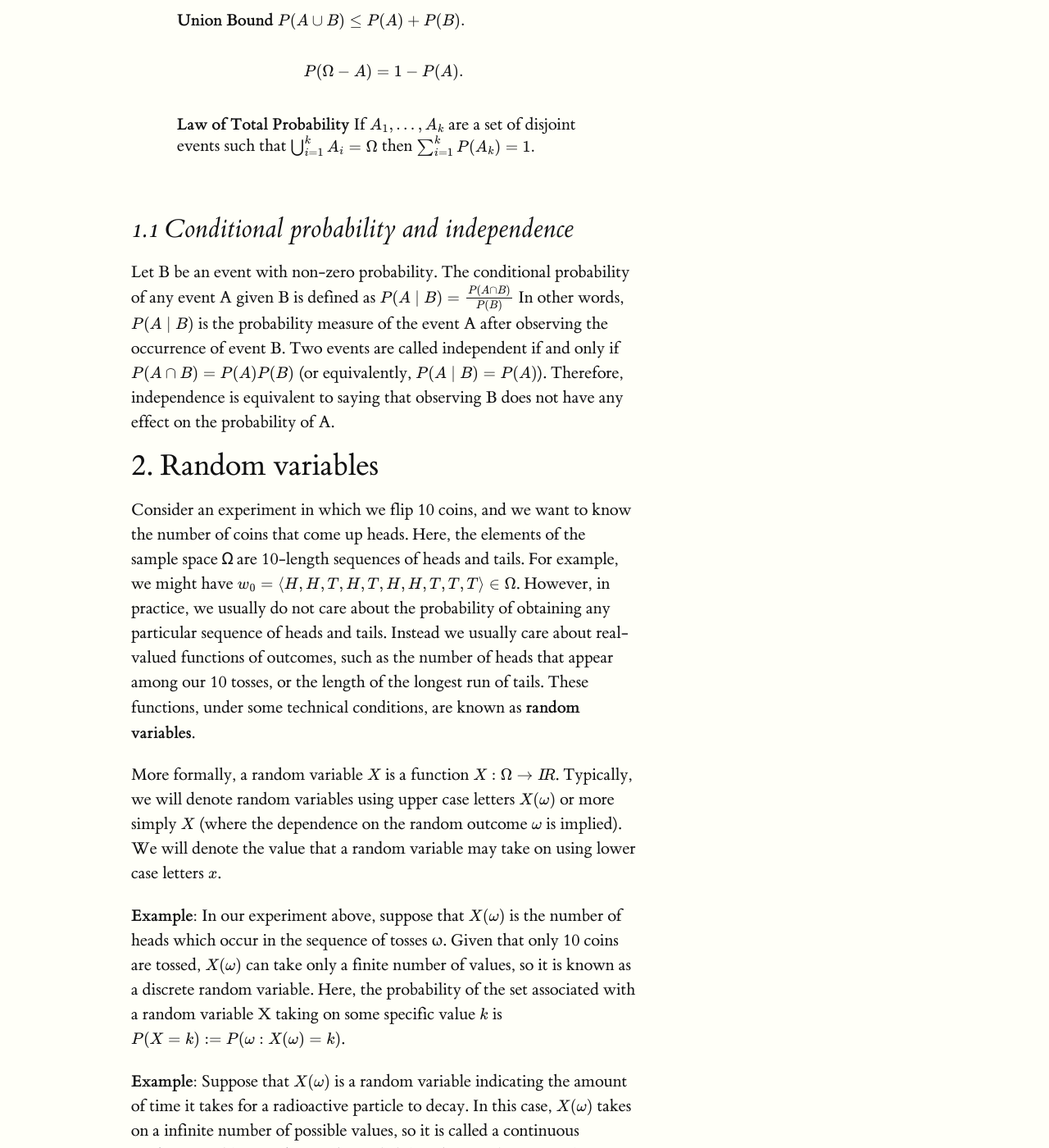
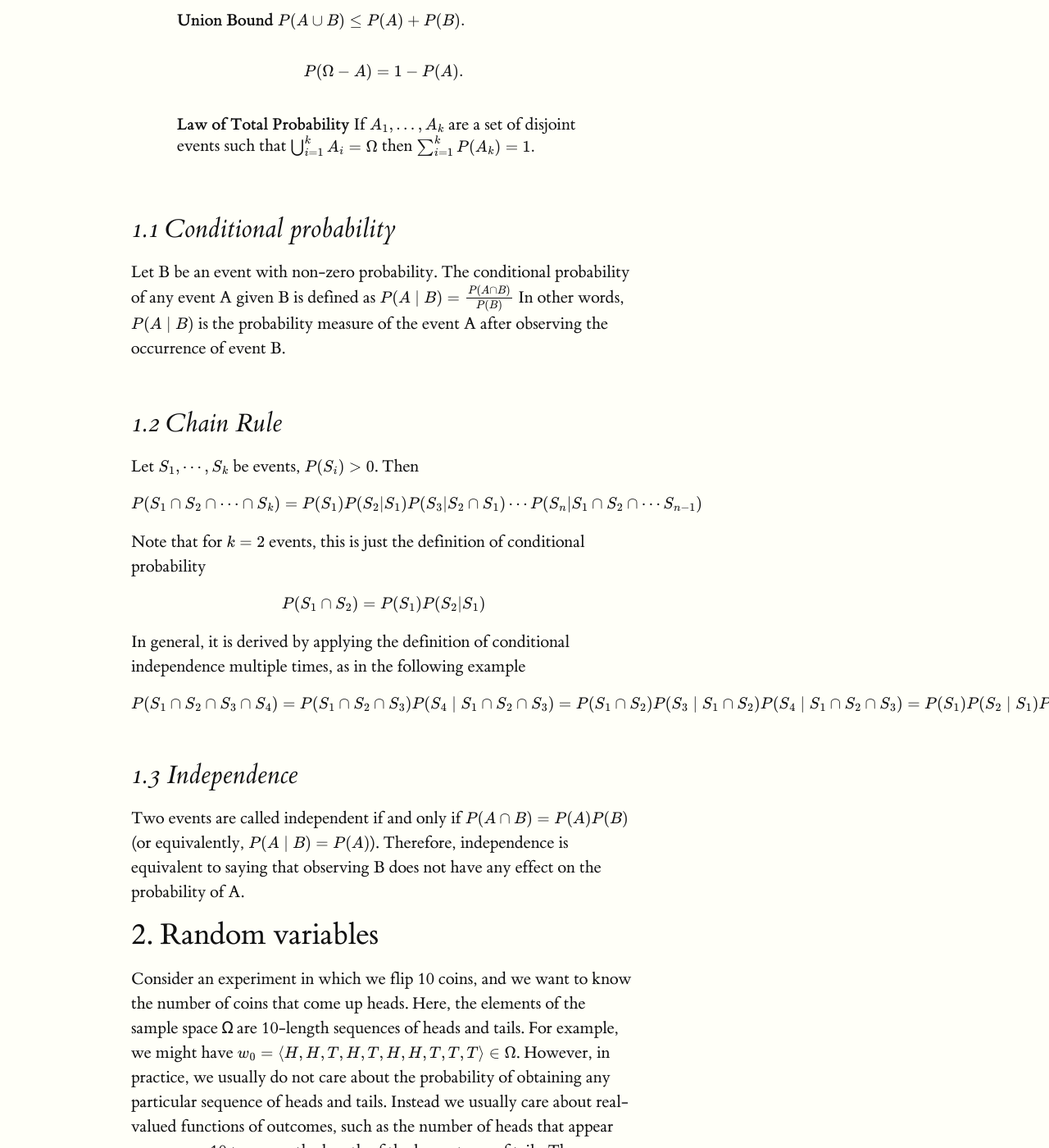
Before and after one commit to ermongroup/cs228-notes, a Jekyll site: the page built from preliminaries/probabilityreview/index.md, in a window 1280 px wide and 1400 px high, scrolled down 1401 px. Shown: the whole window at 82% size. Built offline with Jekyll 4.4.1, drawn with Linux system fonts in a browser that asks for light colours; formulas are drawn with MathJax 3; some of the changed text lies outside the part shown.

Commit message:
add chain rule

```diff
--- a/preliminaries/probabilityreview/index.md
+++ b/preliminaries/probabilityreview/index.md
@@ -28,12 +28,36 @@ These three **properties** are called the **Axioms of Probability**.
 - **Law of Total Probability** If $$A_1, . . . , A_k$$ are a set of disjoint events such that $$\bigcup^k_{i=1} A_i = \Omega$$ then $$\sum^k_{i=1} P(A_k) = 1.$$
 
 
-## 1.1 Conditional probability and independence
+## 1.1 Conditional probability
 
 Let B be an event with non-zero probability. The conditional probability of any event A given B is defined as
 $$ P(A \mid B) = \frac {P(A \cap B)}{P(B)}$$
 In other words, $$P(A \mid B)$$ is the probability measure of the event A after observing the occurrence of
-event B. Two events are called independent if and only if $$P(A \cap B) = P(A)P(B)$$ (or equivalently,
+event B.
+
+## 1.2 Chain Rule
+
+Let $$S_1, \cdots, S_k$$ be events, $$P(S_i) >0$$. Then
+
+\begin{equation}
+P(S_1 \cap S_2 \cap \cdots \cap S_k) = P(S_1) P(S_2 | S_1) P(S_3 | S_2 \cap S_1 ) \cdots  P(S_n | S_1 \cap S_2 \cap \cdots S_{n-1})
+\end{equation}
+
+Note that for $$k=2$$ events, this is just the definition of conditional probability
+
+\begin{equation}
+P(S_1 \cap S_2) = P(S_1) P(S_2 | S_1)
+\end{equation}
+
+In general, it is derived by applying the definition of conditional independence multiple times, as in the following example
+
+\begin{equation}
+P(S_1 \cap S_2 \cap S_3 \cap S_4) =  P(S_1 \cap S_2 \cap S_3) P(S_4 \mid S_1 \cap S_2 \cap S_3) = P(S_1 \cap S_2) P(S_3 \mid S_1 \cap S_2) P(S_4 \mid S_1 \cap S_2 \cap S_3) = P(S_1) P(S_2 \mid S_1) P(S_3 \mid S_1 \cap S_2) P(S_4 \mid S_1 \cap S_2 \cap S_3)
+\end{equation}
+
+## 1.3 Independence
+
+Two events are called independent if and only if $$P(A \cap B) = P(A)P(B)$$ (or equivalently,
 $$P(A \mid B) = P(A)$$). Therefore, independence is equivalent to saying that observing B does not have
 any effect on the probability of A.
 
@@ -303,7 +327,15 @@ f_{Y \mid X}(y \mid x) = \frac{f_{XY} (x, y)}{f_X(x)}
 \end{equation}
 provided $$f_X(x) \neq 0$$.
 
-## 3.5 Bayes’s rule
+## 3.5 Chain rule
+
+The chain rule we derived earlier for events can be applied to random variables as follows:
+
+\begin{equation}
+p_{X_1, \cdots X_n} (x_1, \cdots, x_n) = p_{X_1} (x_1) p_{X_2 \mid X_1} (x_2 \mid x_1) \cdots p_{X_n \mid X_1, \cdots, X_{n-1}} (x_n \mid x_1, \cdots, x_{n-1})
+\end{equation}
+
+## 3.6 Bayes’s rule
 
 A useful formula that often arises when trying to derive expression for the conditional probability of
 one variable given another, is **Bayes’s rule**.
```
Also changed, not shown: other parts of preliminaries/probabilityreview/index.md (+2 -2 lines).
